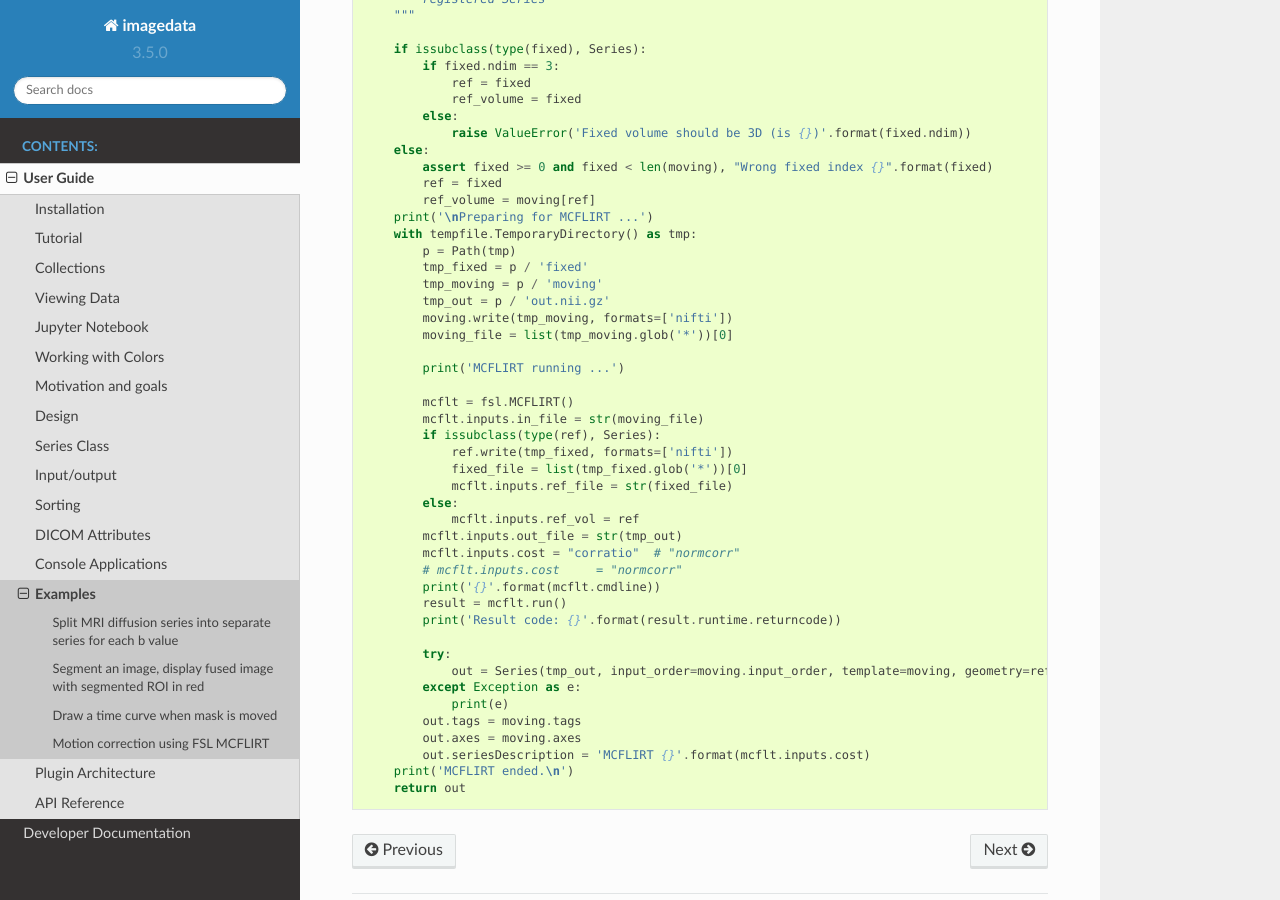
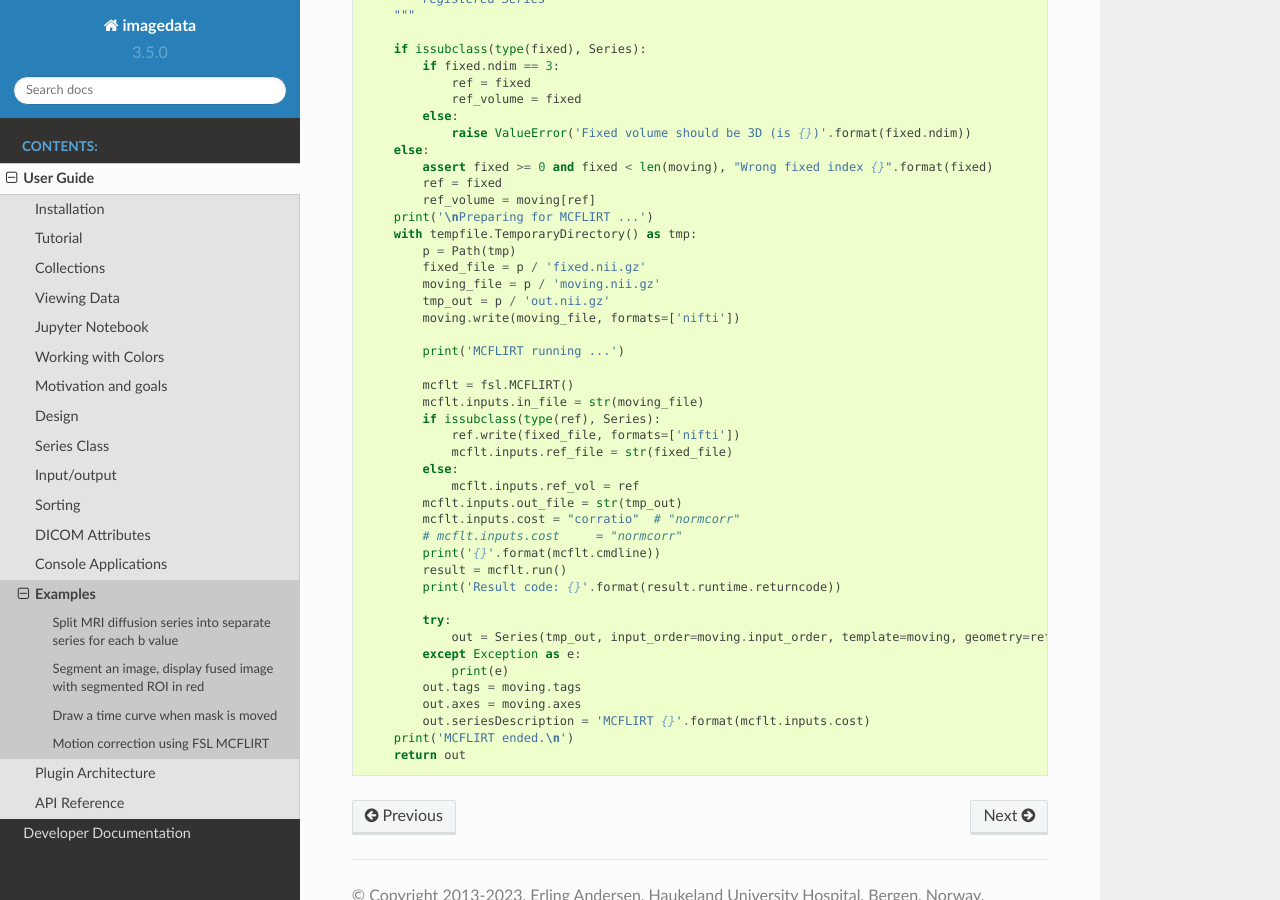
Before and after one commit to erling6232/imagedata, a Sphinx documentation site: the page built from docs/Examples.rst, in a window 1280 px wide and 900 px high, scrolled down 2589 px. Built offline with Sphinx 7.4.7 and the Read the Docs theme 2.0.0, drawn with Linux system fonts in a browser that asks for light colours.

```diff
--- a/docs/Examples.rst
+++ b/docs/Examples.rst
@@ -157,19 +157,17 @@ original Series instance as a template for DICOM header information.
         print('\nPreparing for MCFLIRT ...')
         with tempfile.TemporaryDirectory() as tmp:
             p = Path(tmp)
-            tmp_fixed = p / 'fixed'
-            tmp_moving = p / 'moving'
+            fixed_file = p / 'fixed.nii.gz'
+            moving_file = p / 'moving.nii.gz'
             tmp_out = p / 'out.nii.gz'
-            moving.write(tmp_moving, formats=['nifti'])
-            moving_file = list(tmp_moving.glob('*'))[0]
+            moving.write(moving_file, formats=['nifti'])
 
             print('MCFLIRT running ...')
 
             mcflt = fsl.MCFLIRT()
             mcflt.inputs.in_file = str(moving_file)
             if issubclass(type(ref), Series):
-                ref.write(tmp_fixed, formats=['nifti'])
-                fixed_file = list(tmp_fixed.glob('*'))[0]
+                ref.write(fixed_file, formats=['nifti'])
                 mcflt.inputs.ref_file = str(fixed_file)
             else:
                 mcflt.inputs.ref_vol = ref
--- a/docs/Input_output.rst
+++ b/docs/Input_output.rst
@@ -20,8 +20,9 @@ When reading a directory, every file inside will be scanned and combined into a
 See :ref:`Sorting <Sorting>` for details on sorting images.
 
 Write:
-    When writing, the provided path name will be taken as a (new) directory, and images file(s)
-    are added to that directory.
+    When writing, the provided path name will be tried as a directory name.
+    Depending on the output format, a new directory is created (typically DICOM), or
+    a file name is generated.
 
 ZIP file
 ----------
--- a/docs/Tutorial.rst
+++ b/docs/Tutorial.rst
@@ -130,7 +130,7 @@ Saving data
 
     a.write('my_dir')
 
-The write() method will save the given series in a new folder.
+The write() method will save the given series in a new file or folder.
 With no additional information, the series will be saved in the
 same format (DICOM, Nifti, ...) as the input data.
 You can specify a different image format, e.g.:
```
